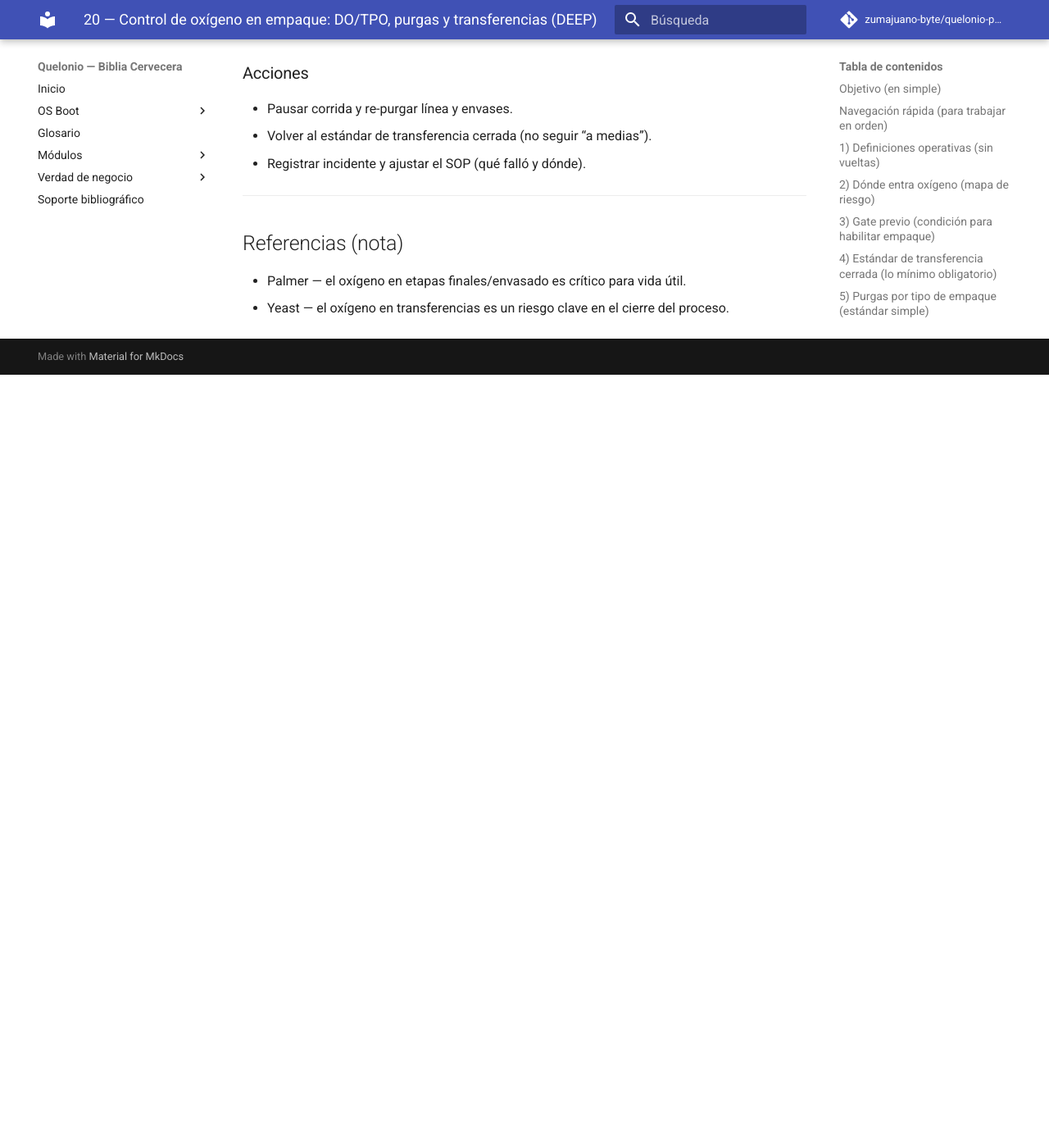
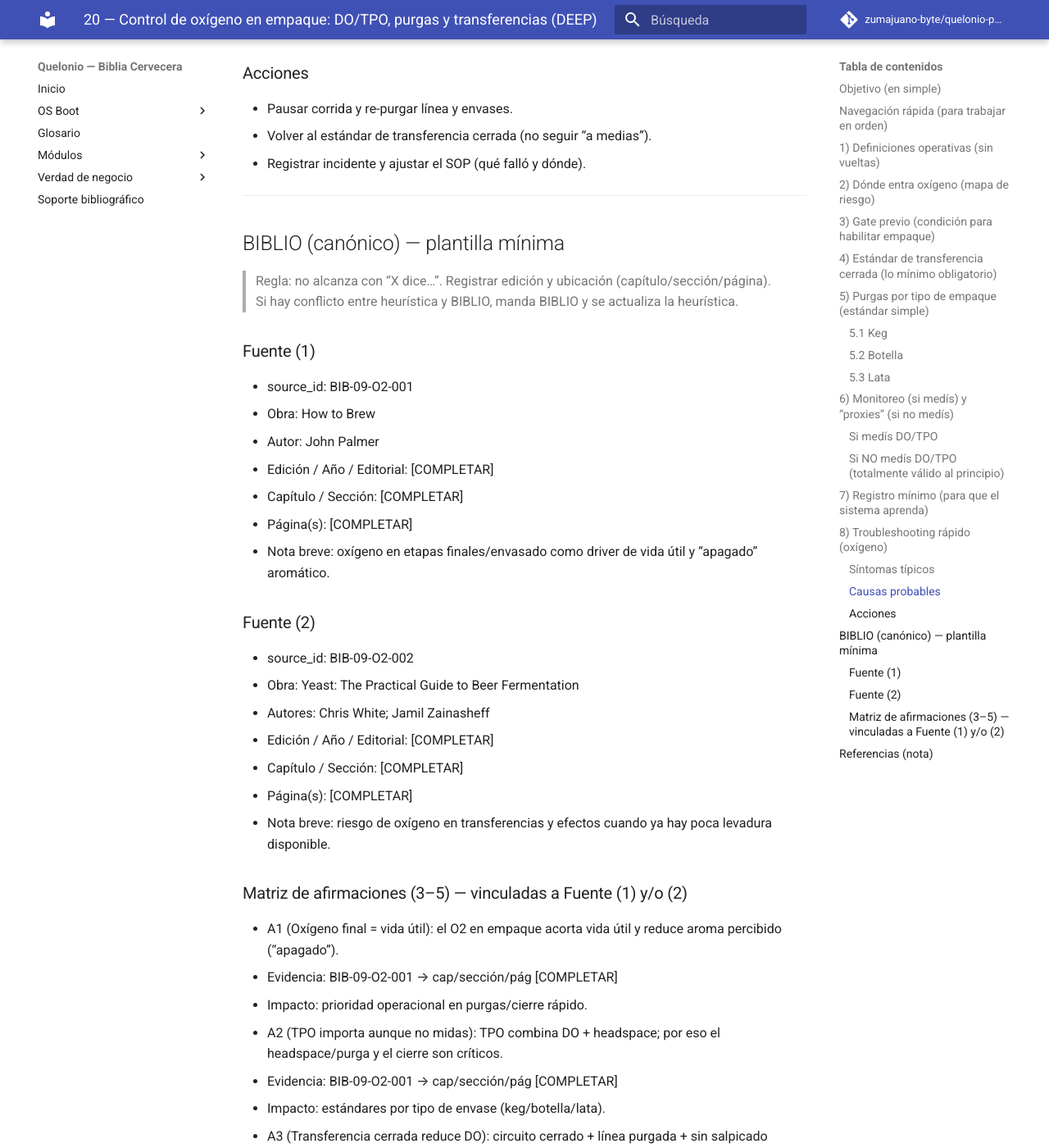
Before and after one commit to zumajuano-byte/quelonio-pages, an MkDocs documentation site: the page built from docs/09_Empaque_Estabilidad/DEEP/20_Control_oxigeno_DO_TPO.md, in a window 1280 px wide and 1400 px high, scrolled down 3533 px. Shown: the whole window at 82% size. Built offline with MkDocs 1.6.1 and Material for MkDocs 9.7.7, drawn with Linux system fonts in a browser that asks for light colours; comment, search, counter and statistics services are not loaded; before the commit the page ends 3990 px from its top, so only the background shows below that; some of the changed text lies outside the part shown.

Commit message:
docs: fix 07/30 encoding and add BIBLIO blocks in 07/20 and 09/20

```diff
--- a/docs/09_Empaque_Estabilidad/DEEP/20_Control_oxigeno_DO_TPO.md
+++ b/docs/09_Empaque_Estabilidad/DEEP/20_Control_oxigeno_DO_TPO.md
@@ -103,6 +104,7 @@ Checklist rápido:
 ---
 
 ## 6) Monitoreo (si medís) y “proxies” (si no medís)
+
 ### Si medís DO/TPO
 Usá las mediciones para aprender y corregir: compará corridas, detectá en qué parte sube, y fijá un estándar.
 
@@ -125,11 +127,12 @@ Por lote y por corrida de envasado, anotar:
 - incidentes (paradas, demoras, desconexión, salpicado)
 - resultado sensorial a 7 / 14 / 30 días (nota corta)
 
-➡️ [TP — Log de envasado y estabilidad](TP_Log_Envasado_y_Estabilidad.md)
+→ [TP — Log de envasado y estabilidad](TP_Log_Envasado_y_Estabilidad.md)
 
 ---
 
 ## 8) Troubleshooting rápido (oxígeno)
+
 ### Síntomas típicos
 - “apagado” aromático rápido
 - notas a cartón/papel (envejecimiento)
@@ -149,6 +152,47 @@ Por lote y por corrida de envasado, anotar:
 
 ---
 
+## BIBLIO (canónico) — plantilla mínima
+> Regla: no alcanza con “X dice…”. Registrar edición y ubicación (capítulo/sección/página).
+> Si hay conflicto entre heurística y BIBLIO, manda BIBLIO y se actualiza la heurística.
+
+### Fuente (1)
+- source_id: BIB-09-O2-001
+- Obra: How to Brew
+- Autor: John Palmer
+- Edición / Año / Editorial: [COMPLETAR]
+- Capítulo / Sección: [COMPLETAR]
+- Página(s): [COMPLETAR]
+- Nota breve: oxígeno en etapas finales/envasado como driver de vida útil y “apagado” aromático.
+
+### Fuente (2)
+- source_id: BIB-09-O2-002
+- Obra: Yeast: The Practical Guide to Beer Fermentation
+- Autores: Chris White; Jamil Zainasheff
+- Edición / Año / Editorial: [COMPLETAR]
+- Capítulo / Sección: [COMPLETAR]
+- Página(s): [COMPLETAR]
+- Nota breve: riesgo de oxígeno en transferencias y efectos cuando ya hay poca levadura disponible.
+
+### Matriz de afirmaciones (3–5) — vinculadas a Fuente (1) y/o (2)
+- A1 (Oxígeno final = vida útil): el O2 en empaque acorta vida útil y reduce aroma percibido (“apagado”).
+  - Evidencia: BIB-09-O2-001 → cap/sección/pág [COMPLETAR]
+  - Impacto: prioridad operacional en purgas/cierre rápido.
+- A2 (TPO importa aunque no midas): TPO combina DO + headspace; por eso el headspace/purga y el cierre son críticos.
+  - Evidencia: BIB-09-O2-001 → cap/sección/pág [COMPLETAR]
+  - Impacto: estándares por tipo de envase (keg/botella/lata).
+- A3 (Transferencia cerrada reduce DO): circuito cerrado + línea purgada + sin salpicado reduce incorporación de O2.
+  - Evidencia: BIB-09-O2-002 → cap/sección/pág [COMPLETAR]
+  - Impacto: gate: “no envasar si no puedo transferir sin aire”.
+- A4 (Demoras con envase abierto elevan riesgo): cuanto más tiempo abierto, mayor TPO por headspace.
+  - Evidencia: BIB-09-O2-001 → cap/sección/pág [COMPLETAR]
+  - Impacto: regla: “cerrar inmediatamente” y evitar paradas.
+- A5 (Microfugas degradan a lo largo del tiempo): pequeñas entradas sostenidas elevan oxidación y aceleran envejecimiento.
+  - Evidencia: BIB-09-O2-001 y/o BIB-09-O2-002 → cap/sección/pág [COMPLETAR]
+  - Impacto: checklist de juntas/válvulas + registro de incidentes.
+
+---
+
 ## Referencias (nota)
 - Palmer — el oxígeno en etapas finales/envasado es crítico para vida útil.
 - Yeast — el oxígeno en transferencias es un riesgo clave en el cierre del proceso.
```
Also changed, not shown: other parts of docs/09_Empaque_Estabilidad/DEEP/20_Control_oxigeno_DO_TPO.md (+6 -5 lines), docs/07_Fermentacion_Maduracion/DEEP/20_Curva_termica_y_diacetilo.md (+32 -0 lines), docs/07_Fermentacion_Maduracion/DEEP/30_Transferencias_cold_crash_y_salida.md (+16 -16 lines).
